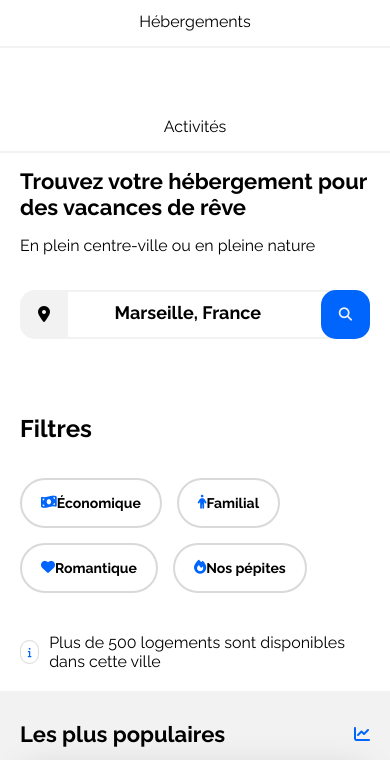
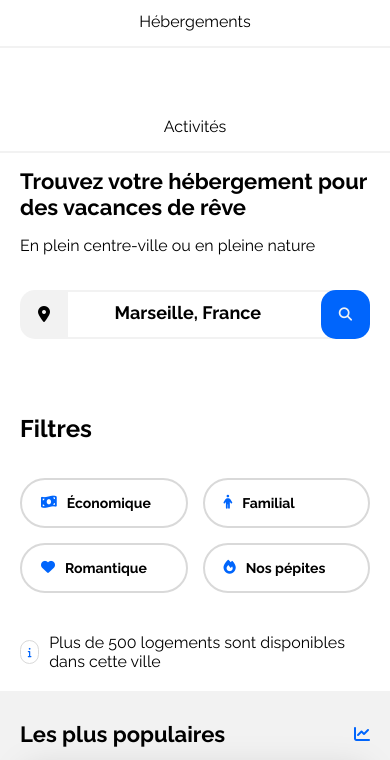
Before and after one commit to 2Chris3/booki-starter-code, a plain HTML site: page index.html in a window 390 px wide. Shown: the part 71-831 px from the top of the page. Drawn offline with Linux system fonts and the light colour scheme.

Commit message:
ajustements filtres

```diff
--- a/css/style.css
+++ b/css/style.css
@@ -610,11 +610,11 @@ footer {
     .filtres .filtres-buttons {
         display: flex;
         flex-flow: row wrap;
-        justify-content: start;
-        gap: 0;
         height: 100%;
         font-size: 14px;
+        flex: 1 1 1px;
     }
+
 
     /*info*/
 
```
Also changed, not shown: index.html (+12 -4 lines).
